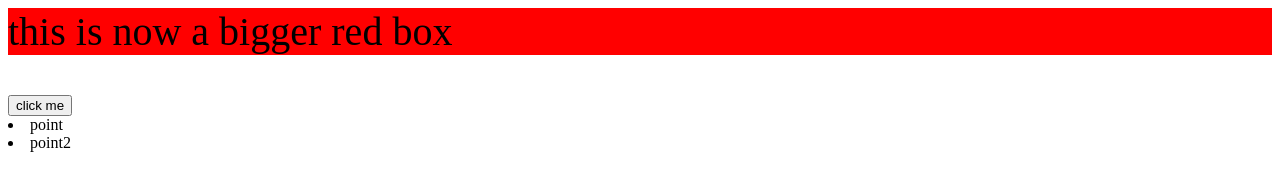
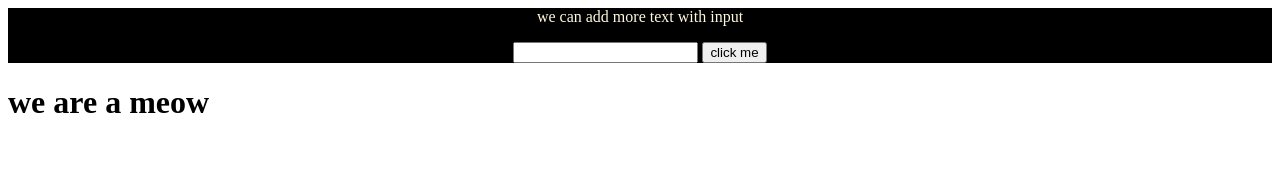
Before and after one commit to staten-island-tech/dom-manipulation-project-joannec34, a plain HTML site: page index.html in a window 1280 px wide. Both pictures are taken after a click on the button "click me". Drawn offline with Linux system fonts and the light colour scheme.

Commit message:
6rjrdjrjd

```diff
--- a/index.html
+++ b/index.html
@@ -10,14 +10,22 @@
 </head>
 
 <body>
+    <!--
     <div id="box">
-        <p id="text">wassup</p>
+    <p id="text">wassup</p>
     </div>
 
     <button id="button">click me</button>
 
     <li class=point>point</li>
     <li class=point>point2</li>
+    -->
+
+    <div id="container-box">
+        <p id="text">we can add more text with input</p>
+        <input type="text" id="input" />
+        <button type="button" id="btn">click me</button>
+    </div>
 
     <script src="index.js"></script>
 
--- a/index.js
+++ b/index.js
@@ -4,7 +4,7 @@
 const text = document.querySelector("#text"); //use when getting a class
 console.log(button); */
 
-const DOMSelectors = {
+/* const DOMSelectors = {
   button: document.getElementById("button"),
   text: document.querySelector("#text"),
   box: document.getElementById("box"),
@@ -25,14 +25,12 @@ function changeLi() {
   let pointIndex = 1;
   DOMSelectors.points.forEach((point) => {
   point.addEventListener("click", function(){
-    point.textContent = 'hello i am point ${pointIndex}';
+    point.textContent = `hello i am point ${pointIndex}`;
+    pointIndex++;
   });
 });
 }
-
-//fix pointIndex
-
-changeLi();
+changeLi(); */
 
 /*
 Create an object called “DOMSelectors” to hold your DOM Selectors
@@ -41,3 +39,21 @@ Create a function that injects the newly created object into the DOM
 Create a function that clears the input fields after injecting the object
 Create a function to remove an object after they have been created
 */
+
+const DOMSelectors = {
+  button: document.getElementById("btn"),
+  box: document.getElementById("container-box"),
+  input: document.querySelector(`#input`),
+}
+
+const cat = "meow";
+
+DOMSelectors.box.insertAdjacentHTML("afterend",
+`<h1>we are a ${cat}</h1>`);
+
+DOMSelectors.button.addEventListener("click", function(){
+  let input = DOMSelectors.input.value;
+  DOMSelectors.box.insertAdjacentHTML("beforeend",
+  `<p>${input}</p>`)
+  DOMSelectors.input.value = "";
+})
--- a/style.css
+++ b/style.css
@@ -0,0 +1,11 @@
+#container-box {
+    background-color: black;
+
+    font-size: 2vh;
+    color: cornsilk;
+    text-align: center;
+}
+
+.cat-poster {
+    width: 10 rem;
+}
```
